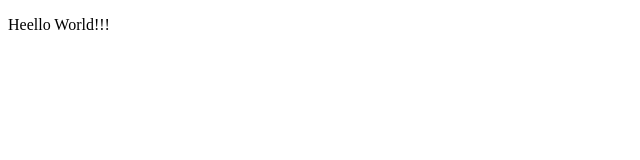
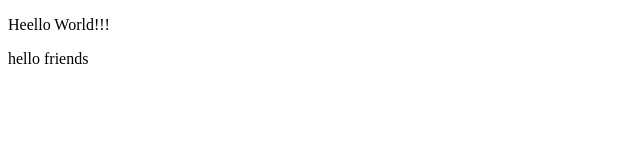
Before and after one commit to Aishwari2/git-practice, a plain HTML site: page index.html in a window 1280 px wide. Shown: the full height of the page, 0-640 px from the left. Drawn offline with Linux system fonts and the light colour scheme.

Commit message:
Added changes in file

```diff
--- a/index.html
+++ b/index.html
@@ -7,5 +7,6 @@
 </head>
 <body>
     <p>Heello World!!!</p>
+    <p>hello friends</p>
 </body>
 </html>
```
